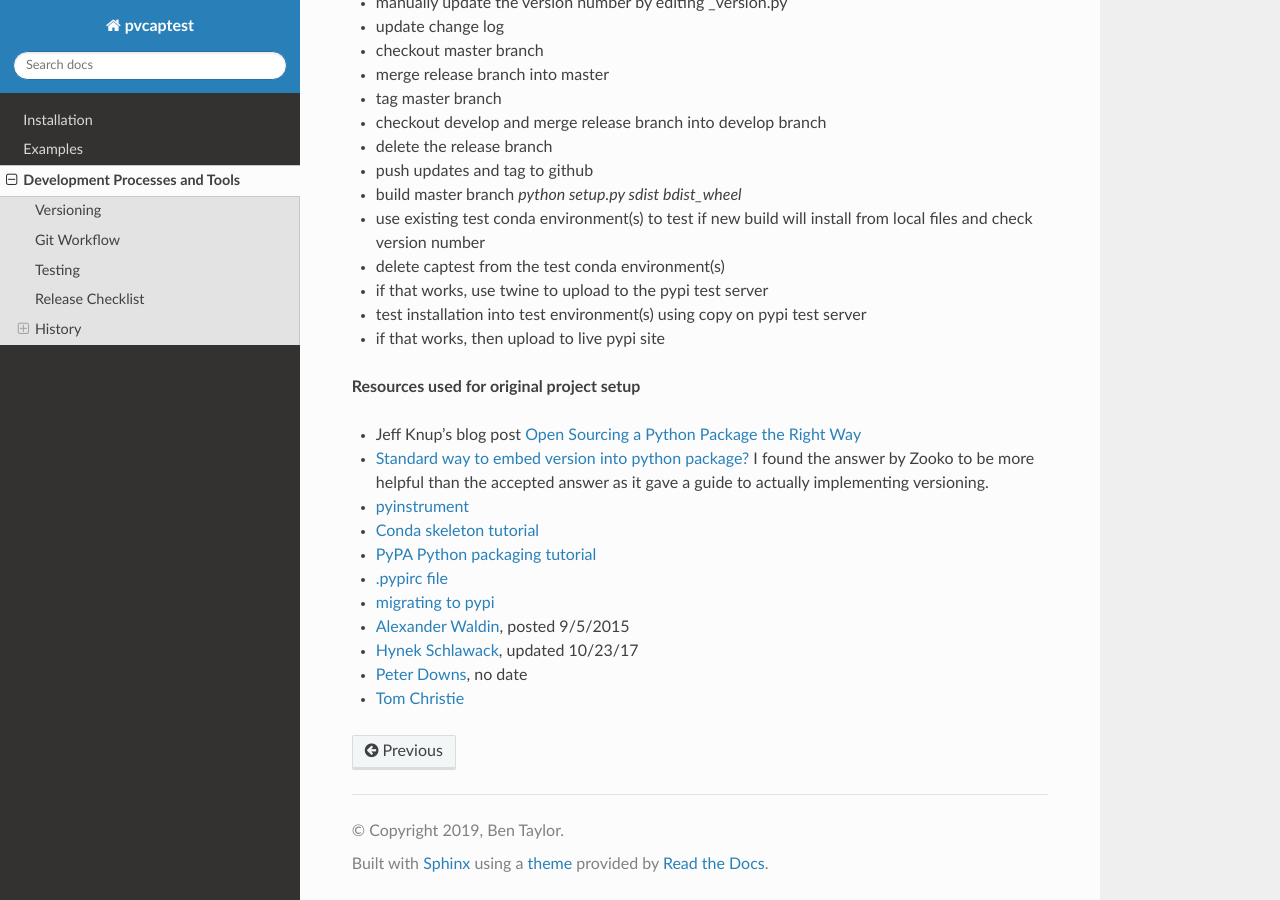
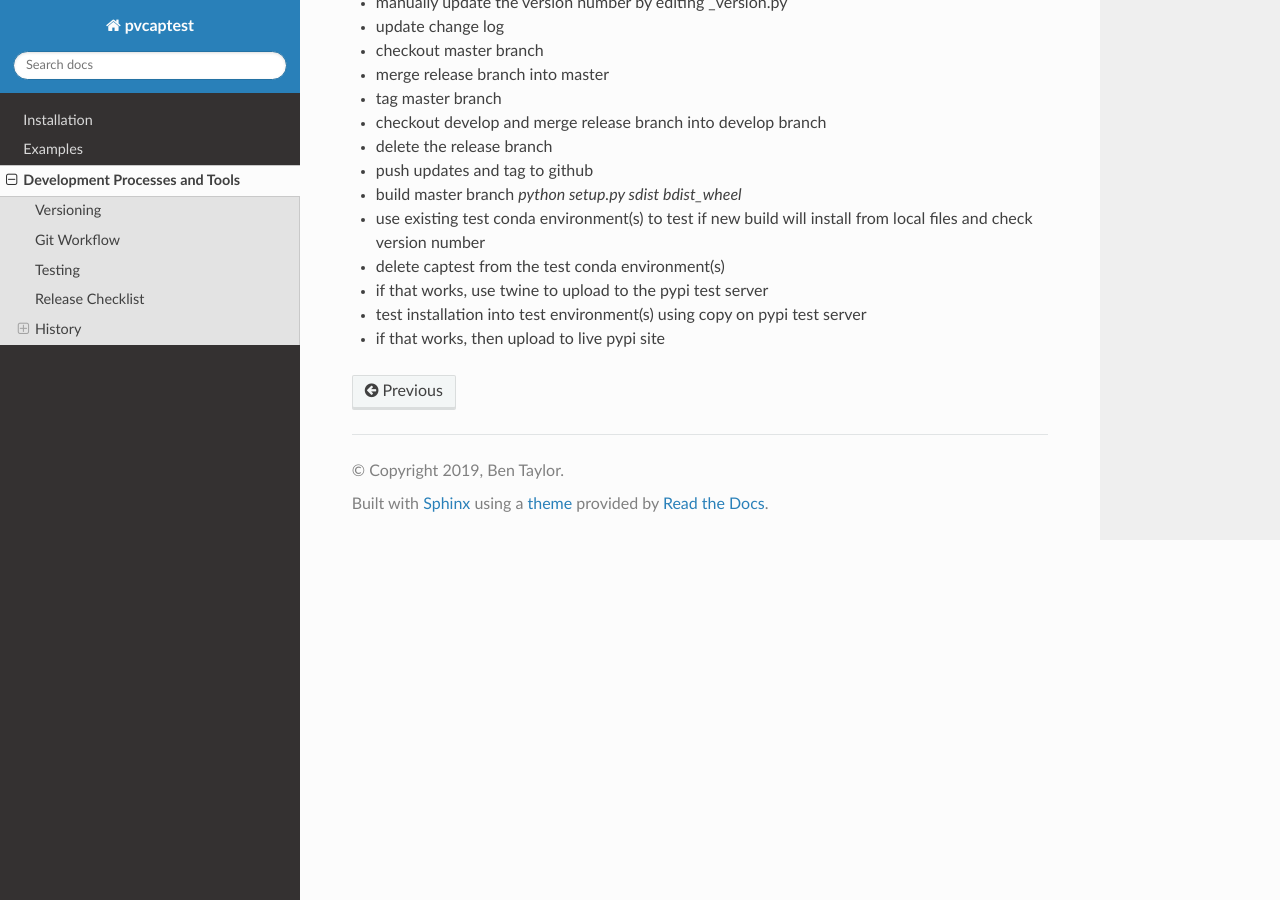
Before and after one commit to pvcaptest/pvcaptest, a Sphinx documentation site: the page built from docs/release.rst, in a window 1280 px wide and 900 px high, scrolled down 2581 px. Built offline with Sphinx 7.4.7 and the Read the Docs theme 2.0.0, drawn with Linux system fonts in a browser that asks for light colours.

Commit message:
Removed links from bottom of dev process docs page.

```diff
--- a/docs/release.rst
+++ b/docs/release.rst
@@ -88,27 +88,3 @@ The following points outline the previous release process.
 - if that works, use twine to upload to the pypi test server
 - test installation into test environment(s) using copy on pypi test server
 - if that works, then upload to live pypi site
-
-**Resources used for original project setup**
-
-- Jeff Knup's blog post `Open Sourcing a Python Package the Right Way <https://jeffknupp.com/blog/2013/08/16/open-sourcing-a-python-project-the-right-way/>`_
-
-- `Standard way to embed version into python package? <https://stackoverflow.com/questions/458550/standard-way-to-embed-version-into-python-package>`_  I found the answer by Zooko to be more helpful than the accepted answer as it gave a guide to actually implementing versioning.
-
-- `pyinstrument <https://github.com/joerick/pyinstrument>`_
-
-- `Conda skeleton tutorial <https://conda.io/docs/user-guide/tutorials/build-pkgs-skeleton.html>`_
-
-- `PyPA Python packaging tutorial <https://packaging.python.org/tutorials/distributing-packages/#pure-python-wheels>`_
-
-- `.pypirc file <https://docs.python.org/3/distutils/packageindex.html#pypirc>`_
-
-- `migrating to pypi <https://packaging.python.org/guides/migrating-to-pypi-org/#uploading>`_
-
-- `Alexander Waldin <http://alexanderwaldin.github.io/packaging-python-project.html>`_, posted 9/5/2015
-
-- `Hynek Schlawack <https://hynek.me/articles/sharing-your-labor-of-love-pypi-quick-and-dirty/>`_, updated 10/23/17
-
-- `Peter Downs <http://peterdowns.com/posts/first-time-with-pypi.html>`_, no date
-
-- `Tom Christie <https://tom-christie.github.io/articles/pypi/>`_
```
